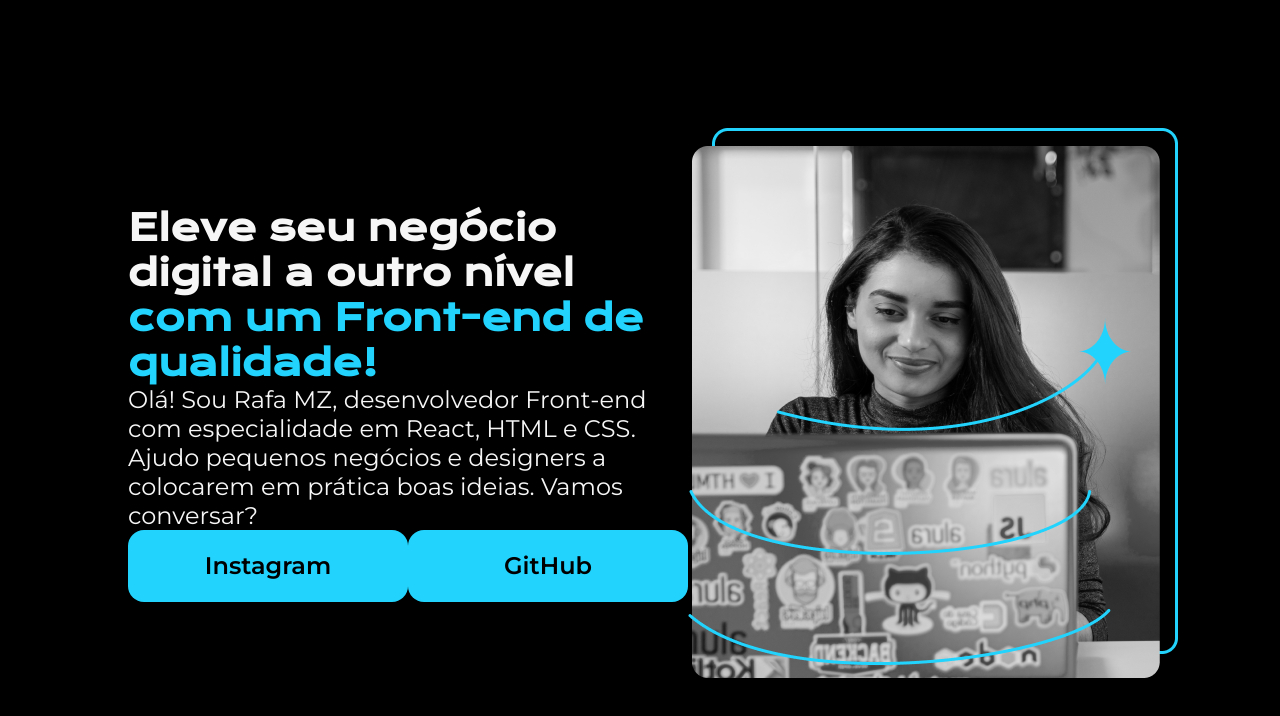
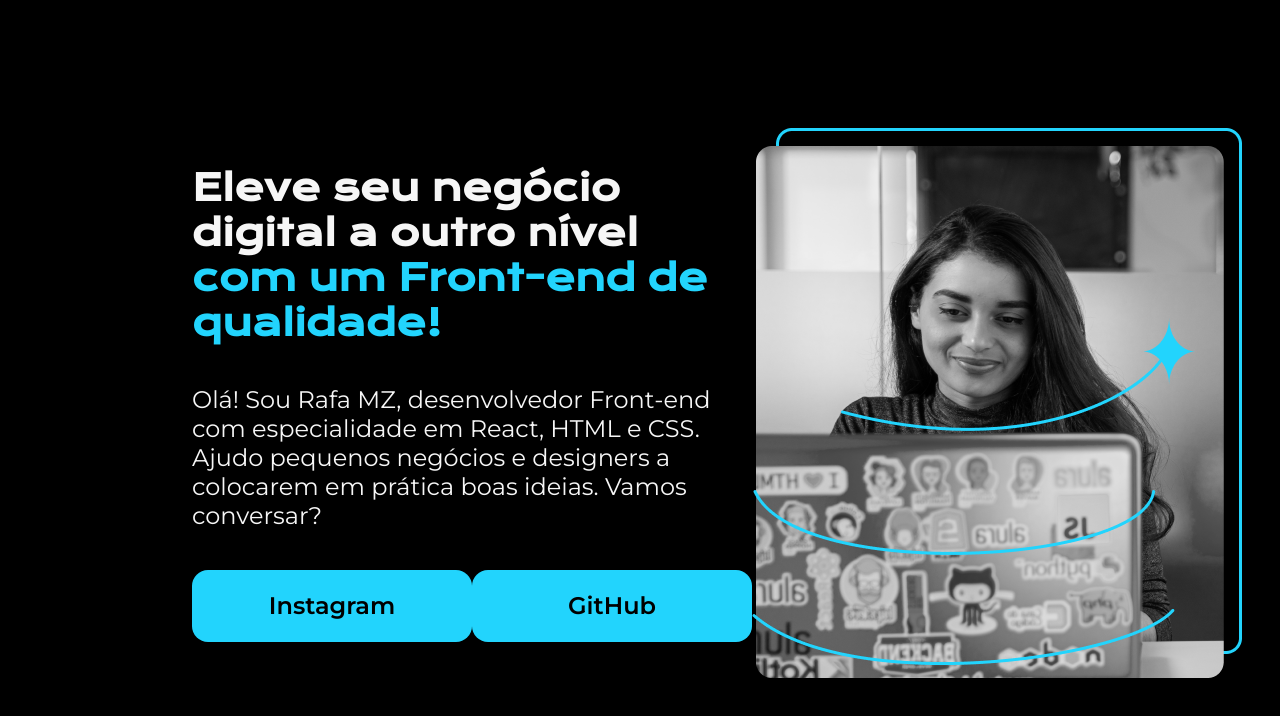
Before and after one commit to LetMzDev/0004---Projeeto-HTML-CSS, a plain HTML site: page index.html in a window 1280 px wide. Drawn offline with nearby package versions, Linux system fonts and the light colour scheme.

Commit message:
Finalizado

```diff
--- a/style.css
+++ b/style.css
@@ -17,7 +17,7 @@ body {
 }
 
 .apresentacao {
-	margin: 10%;
+	margin: 10% 15%;	/* Horizontal / Vertical */
 	display: flex;
 	align-items: center;
 	justify-content: space-between; /* comando responsável por justificar, formatando o posicionamento */
@@ -25,6 +25,10 @@ body {
 
 .apresentacao__conteudo {
 	width: 615px;
+	display: flex; /* Por padrão é row */
+	flex-direction: column;
+	gap: 40px;		/* Adiciona um espaçamento entre os elementos-filhos */
+
 }
 
 .apresentacao__conteudo--titulo {
```
Also changed, not shown: 1 other file.
